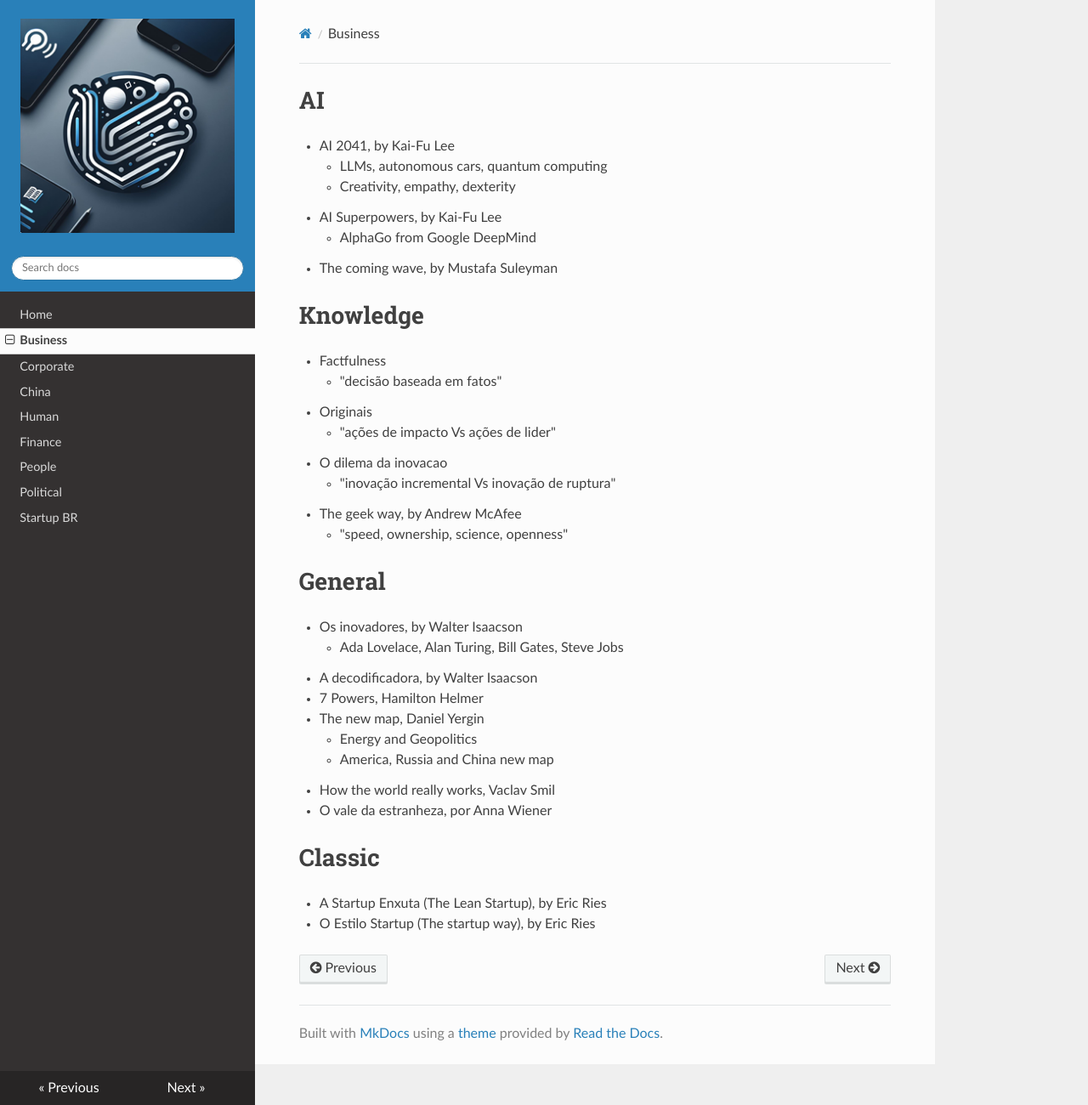
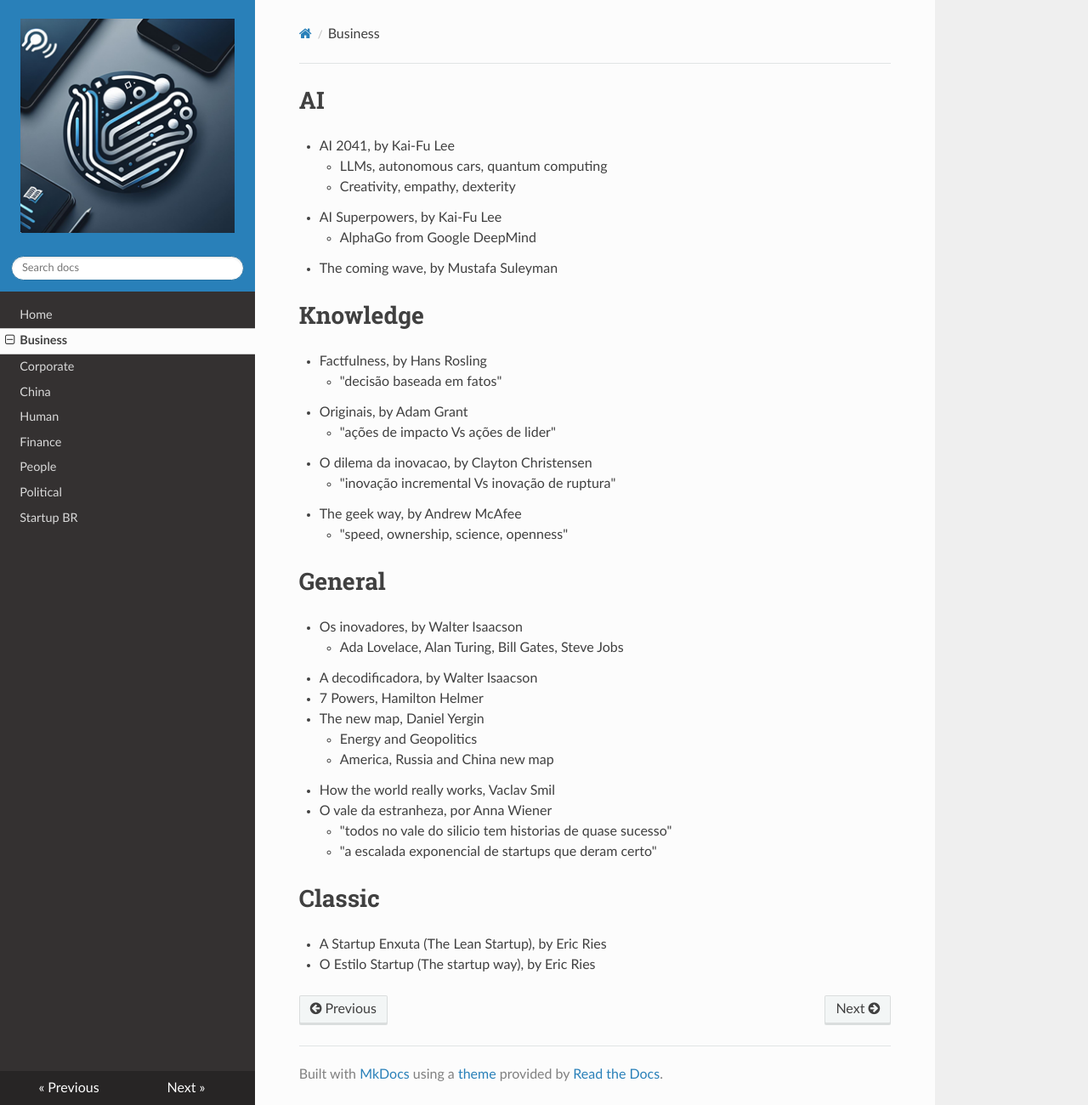
Before and after one commit to renatobrf/kindle-teca, an MkDocs documentation site: the page built from docs/business.md, in a window 1280 px wide and 1300 px high. Shown: the whole window at 85% size. Built offline with MkDocs 1.6.1, drawn with Linux system fonts in a browser that asks for light colours; nearby versions of some CDN libraries.

Commit message:
Update business.md

```diff
--- a/docs/business.md
+++ b/docs/business.md
@@ -7,11 +7,11 @@
 - The coming wave, by Mustafa Suleyman
 
 # Knowledge
-- Factfulness
+- Factfulness, by Hans Rosling
     - "decisão baseada em fatos"
-- Originais
+- Originais, by Adam Grant
     - "ações de impacto Vs ações de lider"
-- O dilema da inovacao
+- O dilema da inovacao, by Clayton Christensen
     - "inovação incremental Vs inovação de ruptura"
 - The geek way, by Andrew McAfee
     - "speed, ownership, science, openness"
@@ -26,6 +26,8 @@
     - America, Russia and China new map
 - How the world really works, Vaclav Smil
 - O vale da estranheza, por Anna Wiener
+    - "todos no vale do silicio tem historias de quase sucesso"
+    - "a escalada exponencial de startups que deram certo"
 
 # Classic
 - A Startup Enxuta (The Lean Startup), by Eric Ries
```
